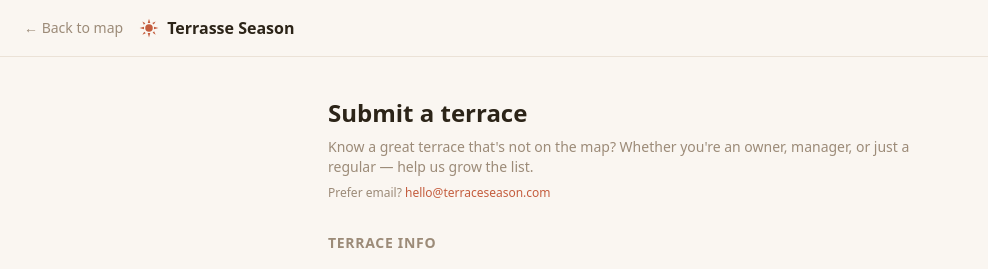
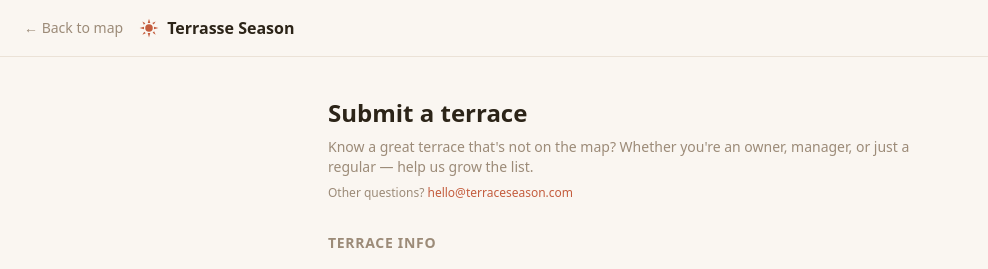
Before and after one commit to jpbb28/terrace, a Next.js app: page /submit in a window 1280 px wide. Shown: the top 269 px of the page, without its empty margins (0-988 px from the left). Built offline with nearby package versions, Linux system fonts and the light colour scheme; no server answers; a web font is replaced by a local one.

Commit message:
Reframe contact email on submit page as general contact, not submission alternative
https://claude.ai/code/session_01KeMhiZP72wumBTjjtUBW3k

```diff
--- a/src/app/submit/page.tsx
+++ b/src/app/submit/page.tsx
@@ -282,7 +282,7 @@ function SubmitPageContent() {
               : t.submitSubtitle}
           </p>
           <p className="text-muted text-xs mt-2">
-            Prefer email?{" "}
+            Other questions?{" "}
             <a href="mailto:hello@terraceseason.com" className="text-accent hover:underline">
               hello@terraceseason.com
             </a>
```
